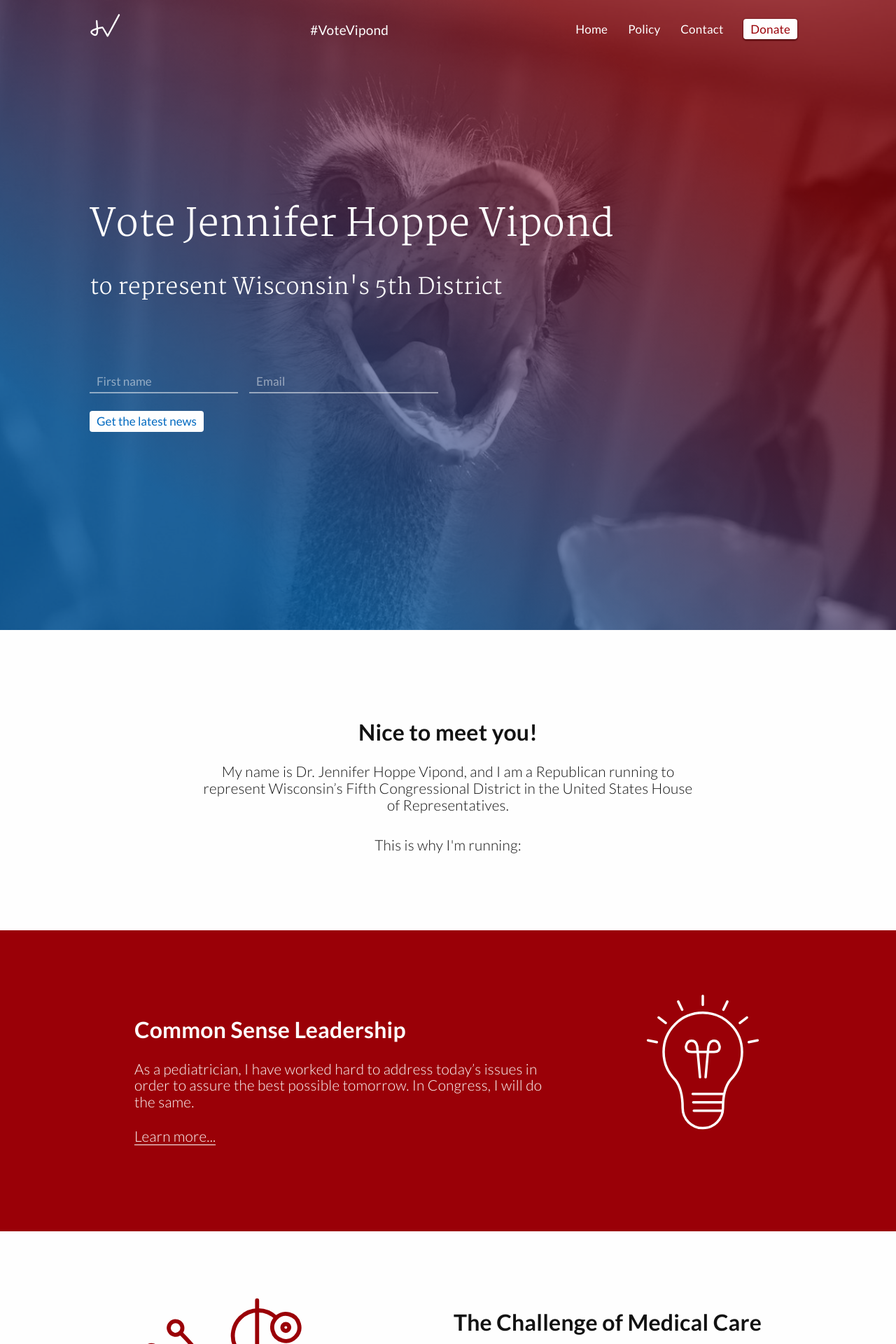
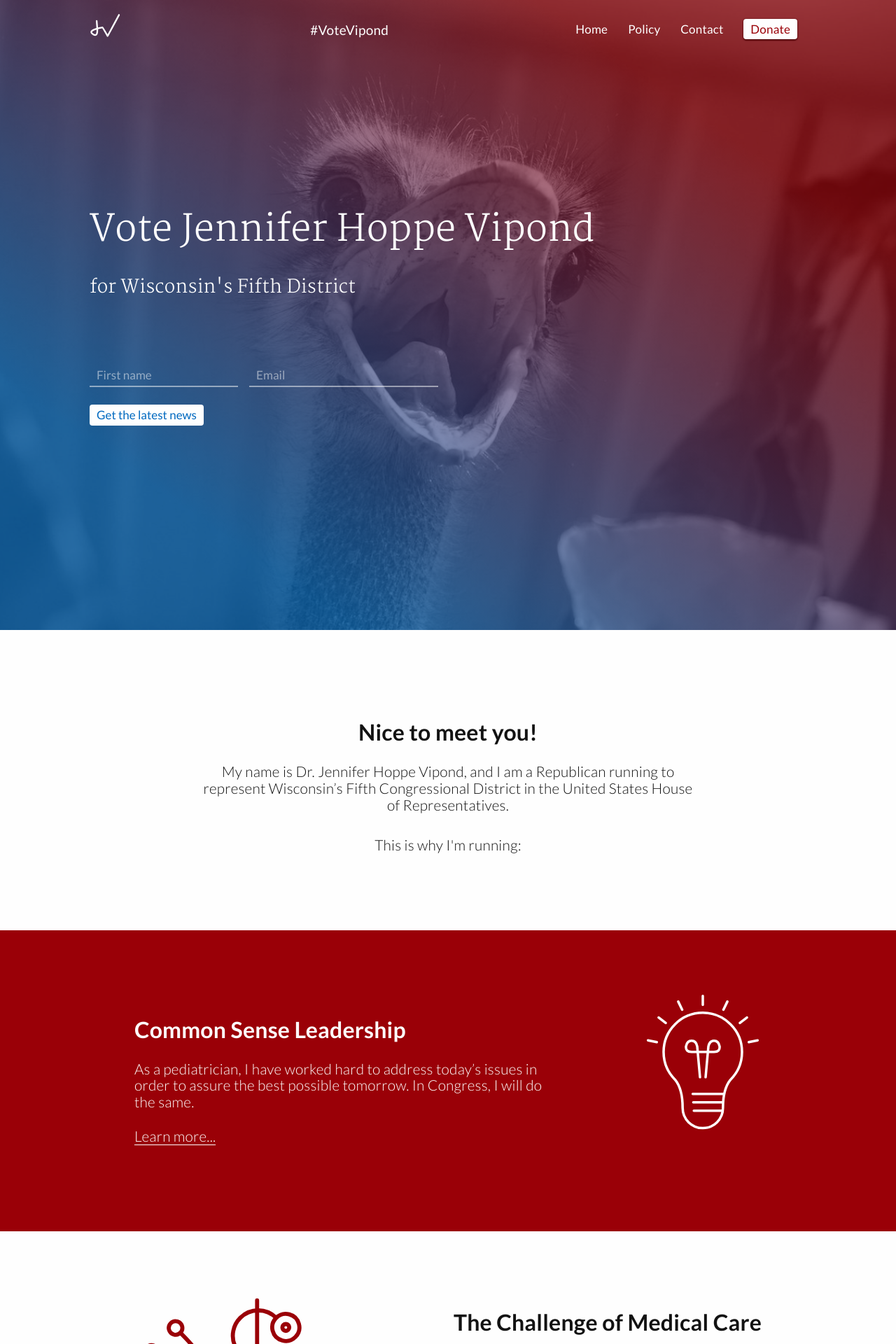
Before and after one commit to AlexVipond/jennifervipond.github.io, a Jekyll site: the page built from index.html, in a window 1280 px wide. Shown: the top 1920 px of the page at 70% size. Built offline with Jekyll 4.4.1, drawn with Linux system fonts in a browser that asks for light colours.

Commit message:
Landing page mobile responsive CTA

```diff
--- a/_includes/landingPageCSS.html
+++ b/_includes/landingPageCSS.html
@@ -9,10 +9,8 @@
             height: 100%;
         }
 
-            #gist h1 span {
-                font-size: 28px;
-                display: block;
-                margin-bottom: .67em;
+            #gist h1 #jennifer, #gist h1 #hoppe {
+                display: none;
             }
 
             #gist h2 {
@@ -24,21 +22,16 @@
                 font-weight: 300;
             }
 
-            #gist h2 span {
-                display: block;
+            #gist h2 #wisconsin {
+                display: none;
             }
 
     @media screen and (min-width: 600px) {
-        #gist h1 span {
-            font-size: 32px;
+        #gist h2 #congress {
+            display: none;
         }
 
-        #gist h2 {
-            font-weight: 300;
-            font-size: 32px;
-        }
-
-        #gist h2 span {
+        #gist h2 #wisconsin {
             display: inline;
         }
     }
@@ -48,9 +41,16 @@
             text-align: left;
         }
 
-            #gist h1 span {
+            #gist h1 #jennifer, #gist h1 #hoppe {
                 display: inline;
-                font-size: 54px;
+            }
+
+            #gist h1 {
+                font-size: 52px;
+            }
+
+            #gist h2 {
+                font-size: 26px;
             }
     }
 
--- a/_layouts/home.html
+++ b/_layouts/home.html
@@ -51,8 +51,8 @@
 
             <div id="gist-wrapper">
                 <div id="gist">
-                    <h1><span>Vote </span>Jennifer Hoppe Vipond</h1>
-                    <h2>to represent <span>Wisconsin's 5th District</span></h2>
+                    <h1><span id="vote">Vote </span><span id="jennifer">Jennifer </span><span id="hoppe">Hoppe </span><span id="vipond">Vipond</span></h1>
+                    <h2>for <span id="congress">Congress</span><span id="wisconsin">Wisconsin's Fifth District</span></h2>
 
                     <form action="https://getsimpleform.com/messages?form_api_token=c826bf93cc0f701979110234068b770a" method="post">
                       <!-- the redirect_to is optional, the form will redirect to the referrer on submission -->
```
Also changed, not shown: images/second-amendment-flat-icon.svg (added).
